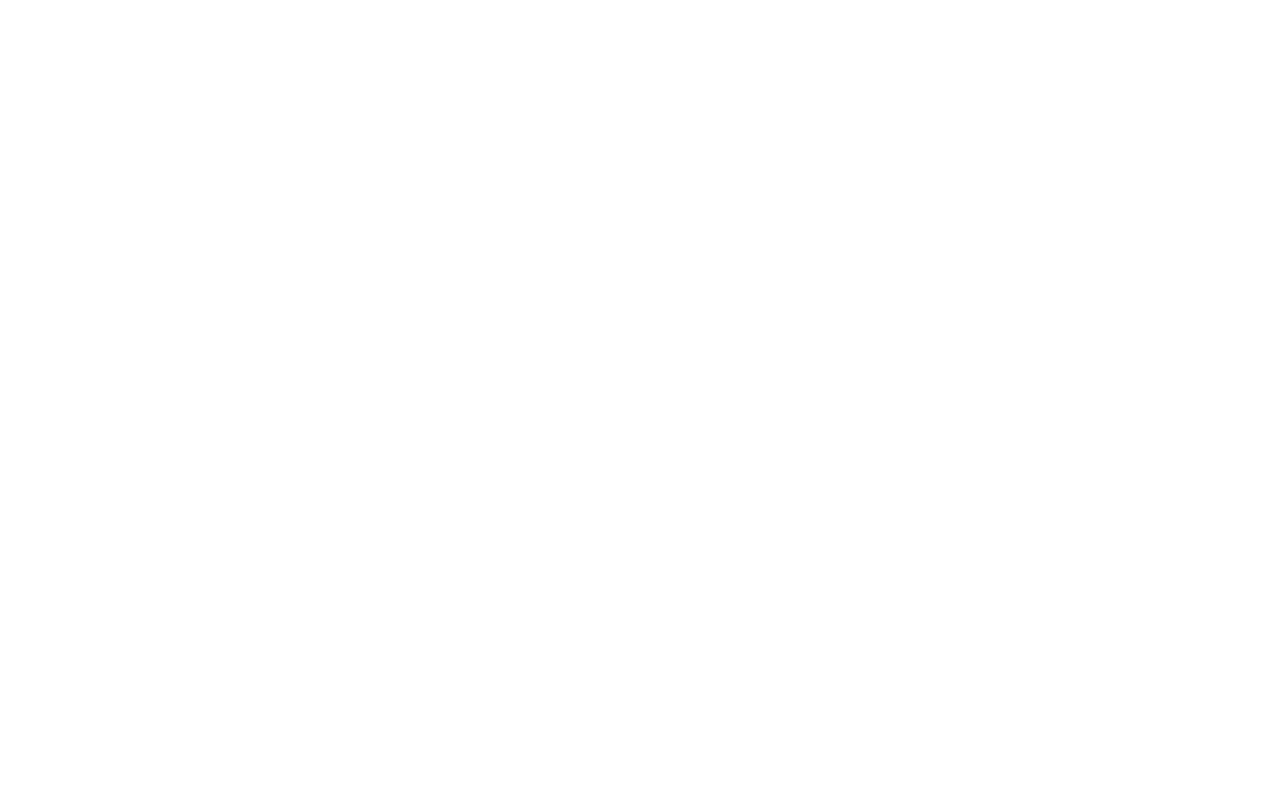
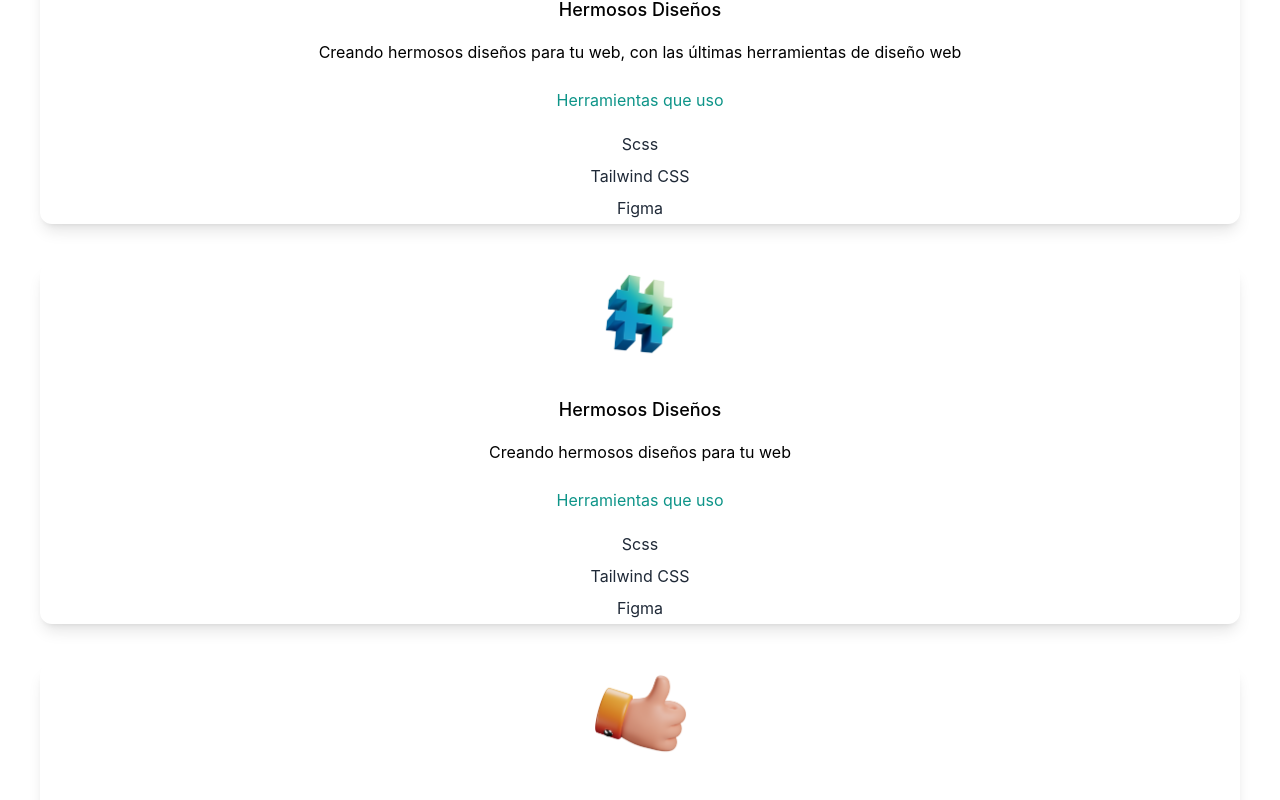
Before and after one commit to byKriz/persona-portafolio, a Next.js app: page / in a window 1280 px wide. Shown: the part 1272-2072 px from the top of the page. Before the commit the page ends 1096 px from the top, so only its background shows below. Built offline with nearby package versions, Linux system fonts and the light colour scheme.

Commit message:
creando las tarjetas de habilidades

```diff
--- a/pages/index.js
+++ b/pages/index.js
@@ -4,6 +4,10 @@
 import { AiFillLinkedin, AiFillGithub } from "react-icons/ai";
 import Image from "next/image";
 import deved from "../public/dev-ed-wave.png"; //nota cambiar la imagen despues
+import desing from "../public/design.png";
+import code from "../public/code.png";
+import consulting from "../public/consulting.png";
+import { Card } from "@/components/Card";
 
 // const inter = Inter({ subsets: ['latin'] })
 
@@ -44,8 +48,8 @@
               Soy
               <span className="text-teal-500"> Cristian Esquivel, </span>
               un desarrollador frontend con experiencia en HTML, CSS, JavaScript
-              y ReactJS. Aquí encontraras mi portafolio, en donde presento algunos de mis proyectos más
-              recientes. ¡Gracias por visitar!
+              y ReactJS. Aquí encontraras mi portafolio, en donde presento
+              algunos de mis proyectos más recientes. ¡Gracias por visitar!
             </p>
           </div>
           <div className="text-5xl flex justify-center gap-12 py-3 text-gray-600">
@@ -76,7 +80,34 @@
               </span>
             </p>
           </div>
+
+          {/* card system */}
+          <div>
+            <Card
+              img={desing}
+              title="Hermosos Diseños"
+              text={"Creando hermosos diseños para tu web, con las últimas herramientas de diseño web"}
+              subtitle="Herramientas que uso"
+              tools={["Scss", "Tailwind CSS", "Figma"]}
+            />
+            <Card
+              img={code}
+              title="Hermosos Diseños"
+              text={"Creando hermosos diseños para tu web"}
+              subtitle="Herramientas que uso"
+              tools={["Scss", "Tailwind CSS", "Figma"]}
+            />
+            <Card
+              img={consulting}
+              title="Hermosos Diseños"
+              text={"Creando hermosos diseños para tu web"}
+              subtitle="Herramientas que uso"
+              tools={["Scss", "Tailwind CSS", "Figma"]}
+            />
+          </div>
         </section>
+
+
       </main>
     </>
   );
```
